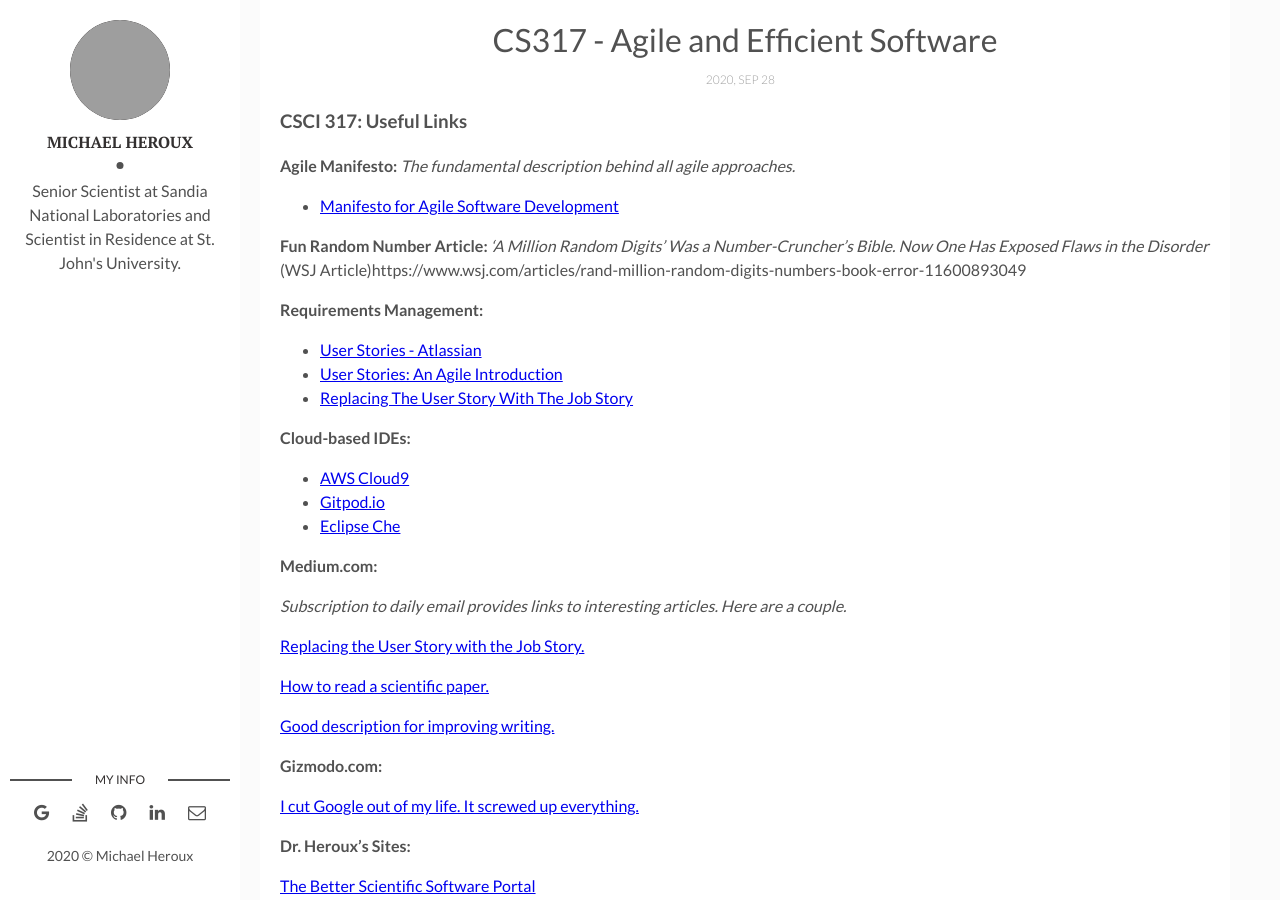
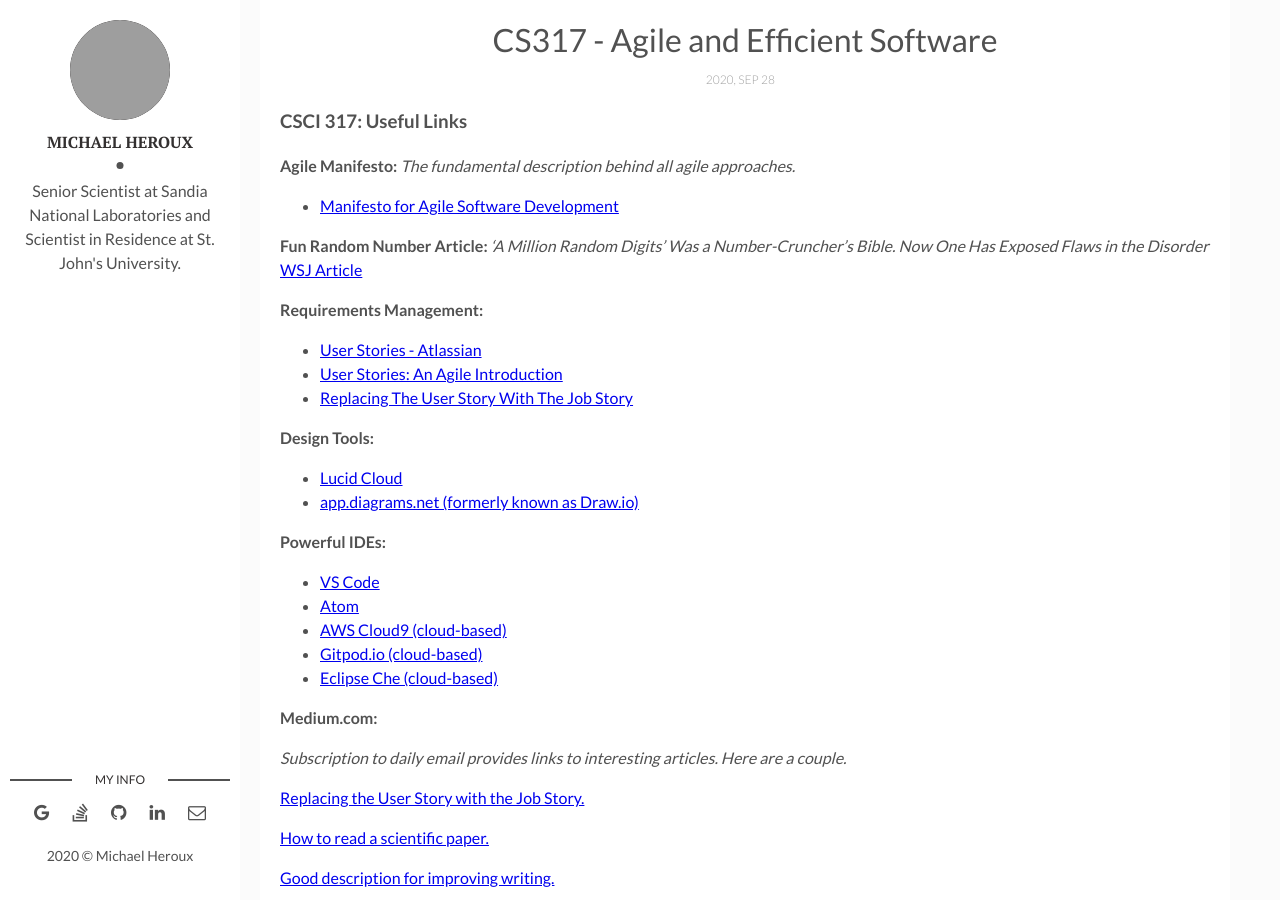
Before and after one commit to maherou/Teaching, a Jekyll site: the page built from files/CS317/CS317-Links.md, in a window 1280 px wide and 900 px high, scrolled down 531 px. Built offline with Jekyll 4.4.1, drawn with Linux system fonts in a browser that asks for light colours; grey boxes are pictures that could not be loaded.

Commit message:
Add details

```diff
--- a/files/CS317/CS317-Links.md
+++ b/files/CS317/CS317-Links.md
@@ -14,18 +14,23 @@ location: "Collegeville, MN, USA"
 **Agile Manifesto:** _The fundamental description behind all agile approaches._
 - [Manifesto for Agile Software Development](https://agilemanifesto.org)
 
-**Fun Random Number Article:** _‘A Million Random Digits’ Was a Number-Cruncher’s Bible. Now One Has Exposed Flaws in the Disorder_ (WSJ Article)https://www.wsj.com/articles/rand-million-random-digits-numbers-book-error-11600893049
+**Fun Random Number Article:** _‘A Million Random Digits’ Was a Number-Cruncher’s Bible. Now One Has Exposed Flaws in the Disorder_ [WSJ Article](https://www.wsj.com/articles/rand-million-random-digits-numbers-book-error-11600893049)
 
 **Requirements Management:**
 - [User Stories - Atlassian](https://www.atlassian.com/agile/project-management/user-stories)
 - [User Stories: An Agile Introduction](http://www.agilemodeling.com/artifacts/userStory.htm)
 - [Replacing The User Story With The Job Story](https://jtbd.info/replacing-the-user-story-with-the-job-story-af7cdee10c27)
 
-**Cloud-based IDEs:**
+**Design Tools:**
+- [Lucid Cloud](http://lucidchart.com/)
+- [app.diagrams.net (formerly known as Draw.io)](https://app.diagrams.net)
 
-- [AWS Cloud9](https://aws.amazon.com/cloud9/)
-- [Gitpod.io](https://www.gitpod.io)
-- [Eclipse Che](https://www.eclipse.org/che/)
+**Powerful IDEs:**
+- [VS Code](https://code.visualstudio.com)
+- [Atom](https://atom.io)
+- [AWS Cloud9 (cloud-based)](https://aws.amazon.com/cloud9/)
+- [Gitpod.io (cloud-based)](https://www.gitpod.io)
+- [Eclipse Che (cloud-based)](https://www.eclipse.org/che/)
 
 **Medium.com:**
 
```
Also changed, not shown: files/CS317/DesignDocs.md (+7 -1 lines), files/CS317/Solitaire.md (+1 -0 lines).
